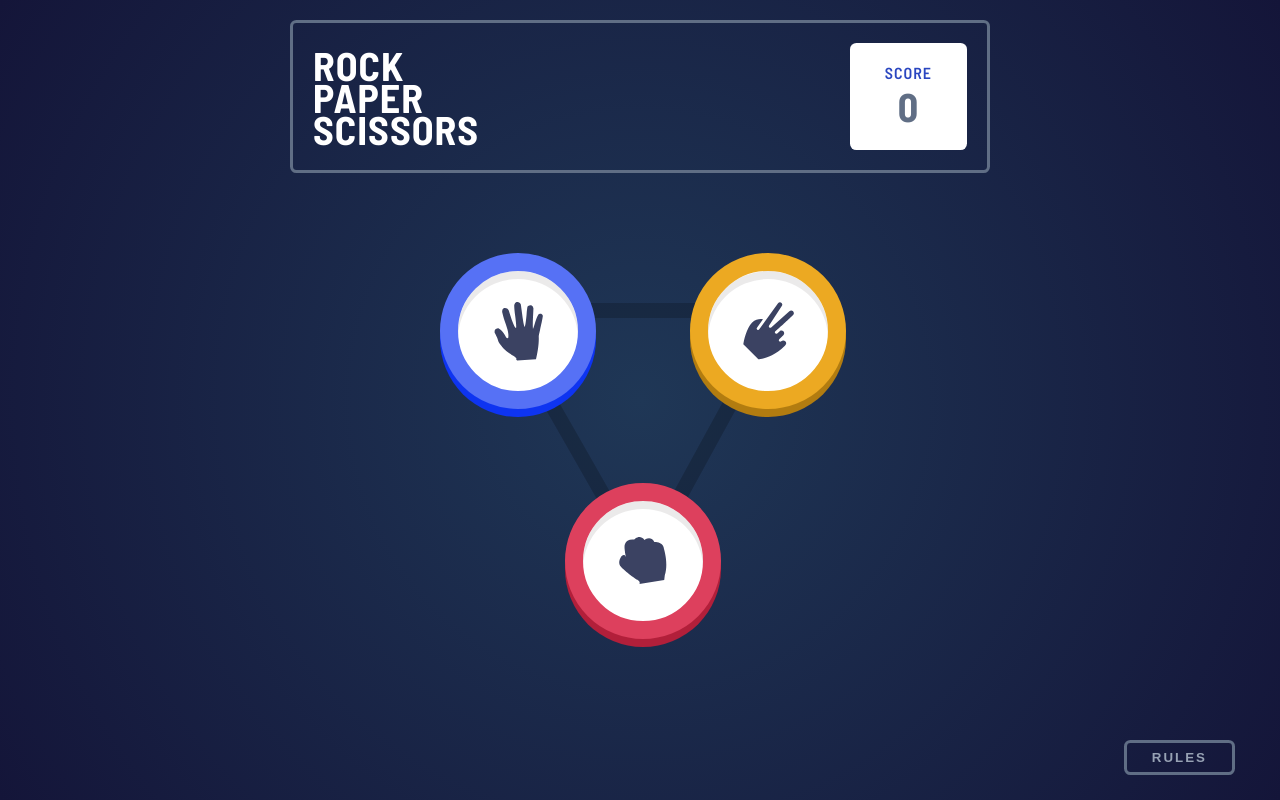
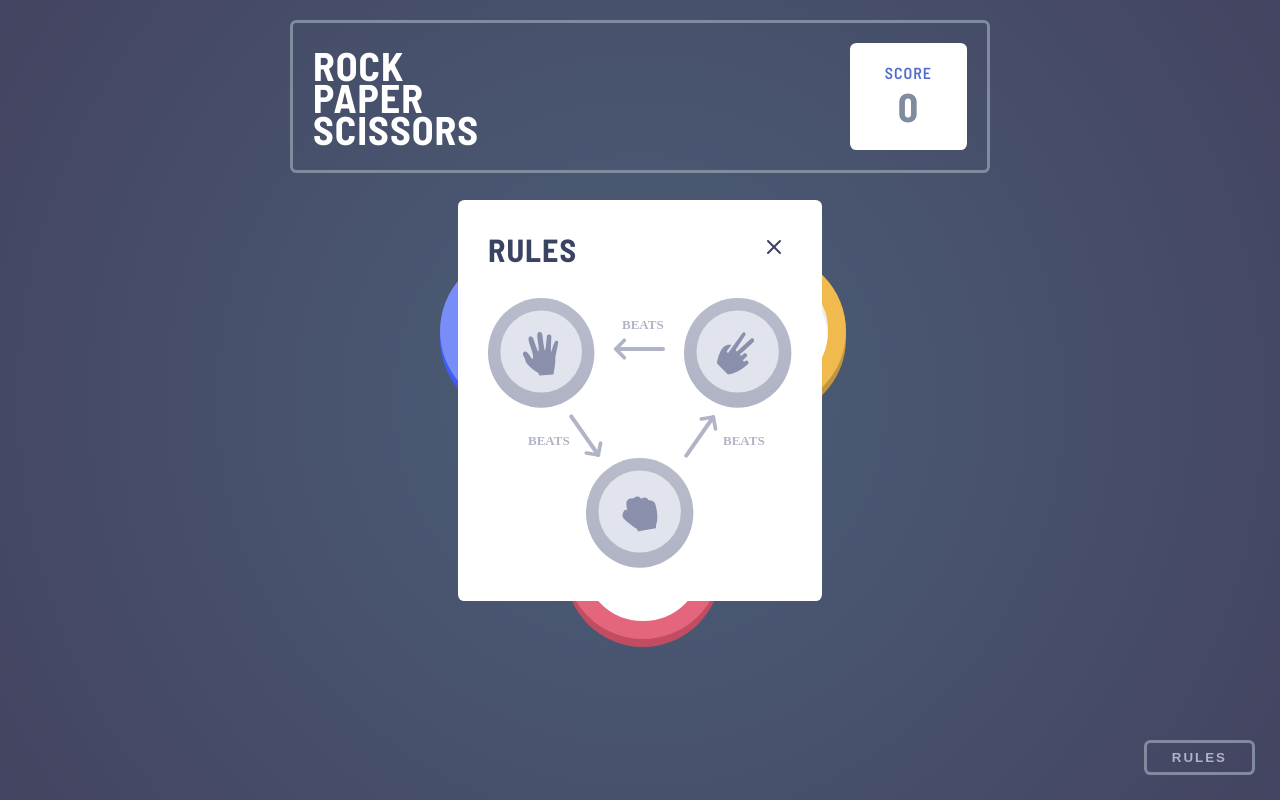
Before and after one commit to mrpeterhanley/rock-paper-scissors, a React app: page / in a window 1280 px wide. Both pictures are taken after a click on the button "RULES". Built offline with nearby package versions, Linux system fonts and the light colour scheme.

Commit message:
Added rules modal

```diff
--- a/public/index.html
+++ b/public/index.html
@@ -8,6 +8,7 @@
     <link href="https://fonts.googleapis.com/css2?family=Barlow+Semi+Condensed:wght@600;700&display=swap" rel="stylesheet">
 </head>
 <body>
+    <div id="modal"></div>
     <div id="root"></div>
     <script src="bundle.js"></script>
 </body>
--- a/src/components/Footer.js
+++ b/src/components/Footer.js
@@ -1,10 +1,36 @@
-import React from "react";
+import React, { useState } from "react";
+import Modal from "./Modal";
+import imageRules from '../images/image-rules.svg';
+import closeIcon from "../images/x.svg"
 
 function Footer() {
+
+    const [showModal, setShowModal] = useState(false);
+
+    function toggleModal() {
+        setShowModal(!showModal);
+    }
+
     return (
-        <footer>
-            <button>Rules</button>
-        </footer>
+        <div>
+            <footer>
+                <button onClick={toggleModal}>Rules</button>
+            </footer>
+            { showModal? (
+                <Modal>
+                    <div className="modal__header">
+                        <h1>Rules</h1>
+                        <button className="desktop__button" onClick={toggleModal}>
+                            <img src={closeIcon} alt="Close Icon" />
+                        </button>
+                    </div>
+                    <img src={imageRules} alt="Game Rules" />
+                    <button className="mobile__button" onClick={toggleModal}>
+                            <img src={closeIcon} alt="Close Icon" />
+                    </button>
+                </Modal>
+            ) : null }
+        </div>
     )
 }
 
--- /dev/null
+++ b/src/components/Modal.js
@@ -0,0 +1,22 @@
+import React, { useEffect, useRef } from "react";
+import { createPortal } from "react-dom";
+
+function Modal ({children}) {
+    const elRef = useRef(null);
+    if (!elRef.current) {
+        const div = document.createElement("div");
+        div.classList.add("modal-wrapper");
+        elRef.current = div;
+    }
+
+    useEffect(() => {
+        const modalRoot = document.getElementById("modal");
+        modalRoot.appendChild(elRef.current)
+
+        return  () => modalRoot.removeChild(elRef.current);
+    },[]);
+
+    return createPortal(<div className="modal-inner">{children}</div>, elRef.current);
+}
+
+export default Modal;
--- a/src/css/App.scss
+++ b/src/css/App.scss
@@ -4,6 +4,7 @@
 @import "_home";
 @import "_play";
 @import "_footer";
+@import "_modal";
 
 body {
   font-family: "Barlow Semi Condensed", sans-serif;
--- a/src/css/_footer.scss
+++ b/src/css/_footer.scss
@@ -1,5 +1,5 @@
 footer {
-  width: 100%;
+  width: 100vw;
   display: flex;
   justify-content: flex-end;
 
--- /dev/null
+++ b/src/css/_modal.scss
@@ -0,0 +1,77 @@
+@import "_variables";
+
+.modal-wrapper {
+  position: absolute;
+  height: 100vh;
+  width: 100vw;
+  background-color: rgba(255, 255, 255, 0.2);
+  z-index: 10;
+  display: flex;
+  justify-content: center;
+  align-items: center;
+
+  .modal-inner {
+    color: $dark-text;
+    background-color: white;
+    border-radius: $border-radius-title-button;
+    padding: 30px;
+
+    img {
+      width: 100%;
+    }
+
+    .modal__header {
+      display: flex;
+      justify-content: space-between;
+      margin-bottom: 30px;
+
+      h1 {
+        text-transform: uppercase;
+        margin: 0;
+        padding: 0;
+      }
+    }
+  }
+}
+
+button {
+  background: none;
+  border: none;
+  align-self: center;
+  color: $dark-text;
+
+  &:hover {
+    cursor: pointer;
+  }
+
+  &.mobile__button {
+    display: none;
+  }
+}
+
+@media screen and (max-width: 400px) {
+  .modal-wrapper {
+    .modal-inner {
+      height: 100vh;
+      width: 100%;
+      box-sizing: border-box;
+      display: flex;
+      flex-direction: column;
+      justify-content: space-around;
+
+      .modal__header {
+        justify-content: center;
+      }
+    }
+  }
+
+  button {
+    &.mobile__button {
+      display: inline-block;
+    }
+
+    &.desktop__button {
+      display: none;
+    }
+  }
+}
```
Also changed, not shown: src/images/x.svg (added).
